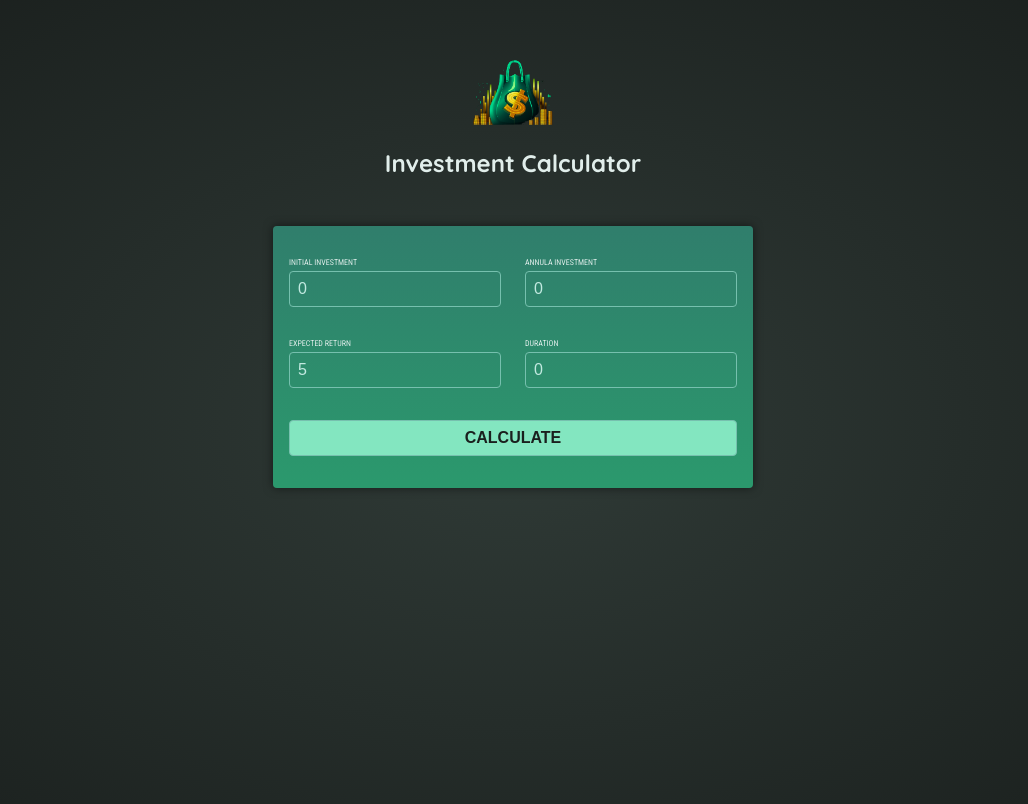
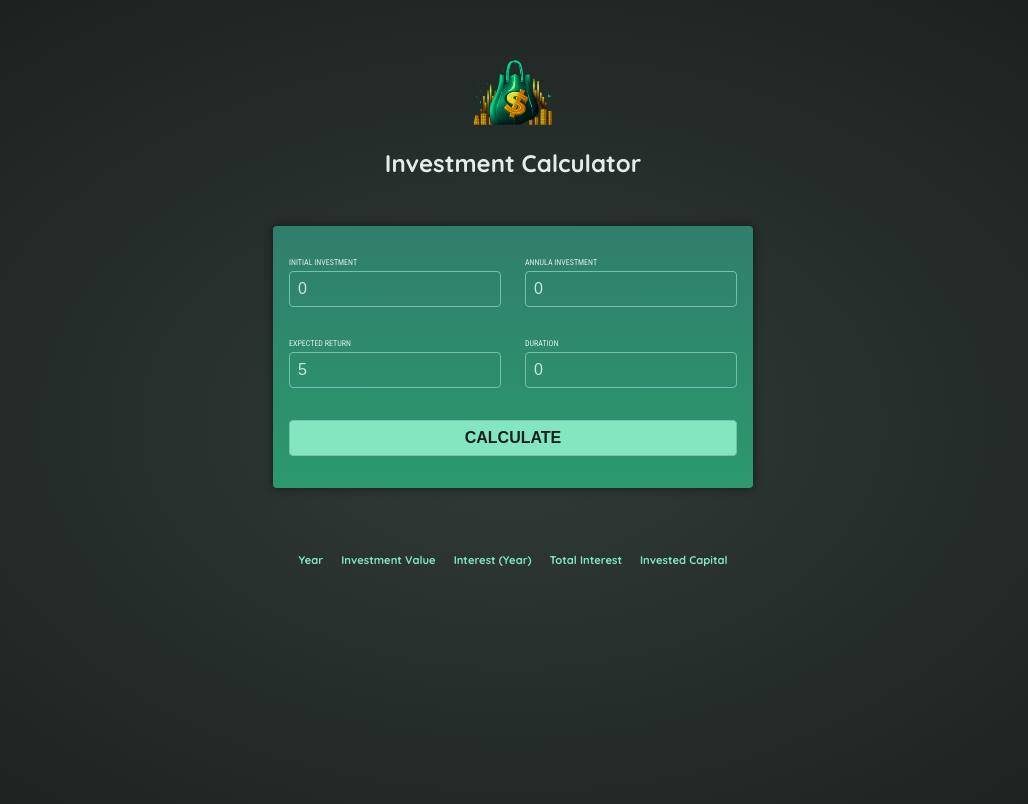
Before and after one commit to mustafa-mahmoud-elsaid/investment-project-angular, an Angular app: page / in a window 1280 px wide. Both pictures are taken after a click on the button "CALCULATE". Shown: the top 804 px of the page, without its empty margins (127-1155 px from the left). Built offline with nearby package versions, Linux system fonts and the light colour scheme.

Commit message:
exchange data between app & investment-results components

```diff
--- a/src/app/app.component.html
+++ b/src/app/app.component.html
@@ -1,2 +1,3 @@
 <app-header />
-<app-user-input (submit)="calculateInvestmentResults($event)" />
+<app-user-input (submit)="onCalculateInvestmentResults($event)" />
+<app-investment-results [investmentsData]="investsData" />
--- a/src/app/app.component.ts
+++ b/src/app/app.component.ts
@@ -1,17 +1,20 @@
 import { Component } from '@angular/core';
 import { HeaderComponent } from './header/header.component';
 import { UserInputComponent } from './user-input/user-input.component';
-import { InvestmentModel } from './user-input/investment.model';
+import { InvestmentModel } from './investment-results/investment.model';
+import { InvestmentResult } from './investment-results/investment.model';
+import { InvestmentResultsComponent } from './investment-results/investment-results.component';
 
 @Component({
   selector: 'app-root',
   standalone: true,
   templateUrl: './app.component.html',
-  imports: [HeaderComponent, UserInputComponent],
+  imports: [HeaderComponent, UserInputComponent, InvestmentResultsComponent],
 })
 export class AppComponent {
-  calculateInvestmentResults(data: InvestmentModel) {
-    const annualData = [];
+  investsData?: Array<InvestmentResult> = undefined;
+  onCalculateInvestmentResults(data: InvestmentModel) {
+    const annualData: Array<InvestmentResult> = [];
 
     const { initialInvestment, expectedReturn, annualInvestment, duration } =
       data;
@@ -34,6 +37,7 @@ export class AppComponent {
       });
     }
     console.log(annualData);
-    return annualData;
+    this.investsData = annualData;
+    // return annualData;
   }
 }
--- a/src/app/investment-results/investment-results.component.html
+++ b/src/app/investment-results/investment-results.component.html
@@ -1 +1,23 @@
-<p>investment-results works!</p>
+@if(!investmentsData){
+
+<p>Please enter some values and press "Calculate".</p>
+}@else {
+
+<table>
+    <thead>
+        <tr>
+            <th>Year</th>
+            <th>Investment Value</th>
+            <th>Interest (Year)</th>
+            <th>Total Interest</th>
+            <th>Invested Capital</th>
+        </tr>
+    </thead>
+    <tbody>
+        @for (item of investmentsData; track item.year) {}
+        <tr>
+
+        </tr>
+    </tbody>
+</table>
+}
--- a/src/app/user-input/investment.model.ts
+++ /dev/null
@@ -1,6 +0,0 @@
-export interface InvestmentModel {
-  initialInvestment: number;
-  annualInvestment: number;
-  expectedReturn: number;
-  duration: number;
-}
--- a/src/app/user-input/user-input.component.ts
+++ b/src/app/user-input/user-input.component.ts
@@ -1,7 +1,7 @@
 import { Component, EventEmitter, Output } from '@angular/core';
 import { FormsModule } from '@angular/forms';
 
-import { InvestmentModel } from './investment.model';
+import { InvestmentModel } from '../investment-results/investment.model';
 
 @Component({
   selector: 'app-user-input',
```
Also changed, not shown: src/app/investment-results/investment-results.component.ts (+4 -3 lines), src/app/investment-results/investment.model.ts (added, +14 -0 lines).
